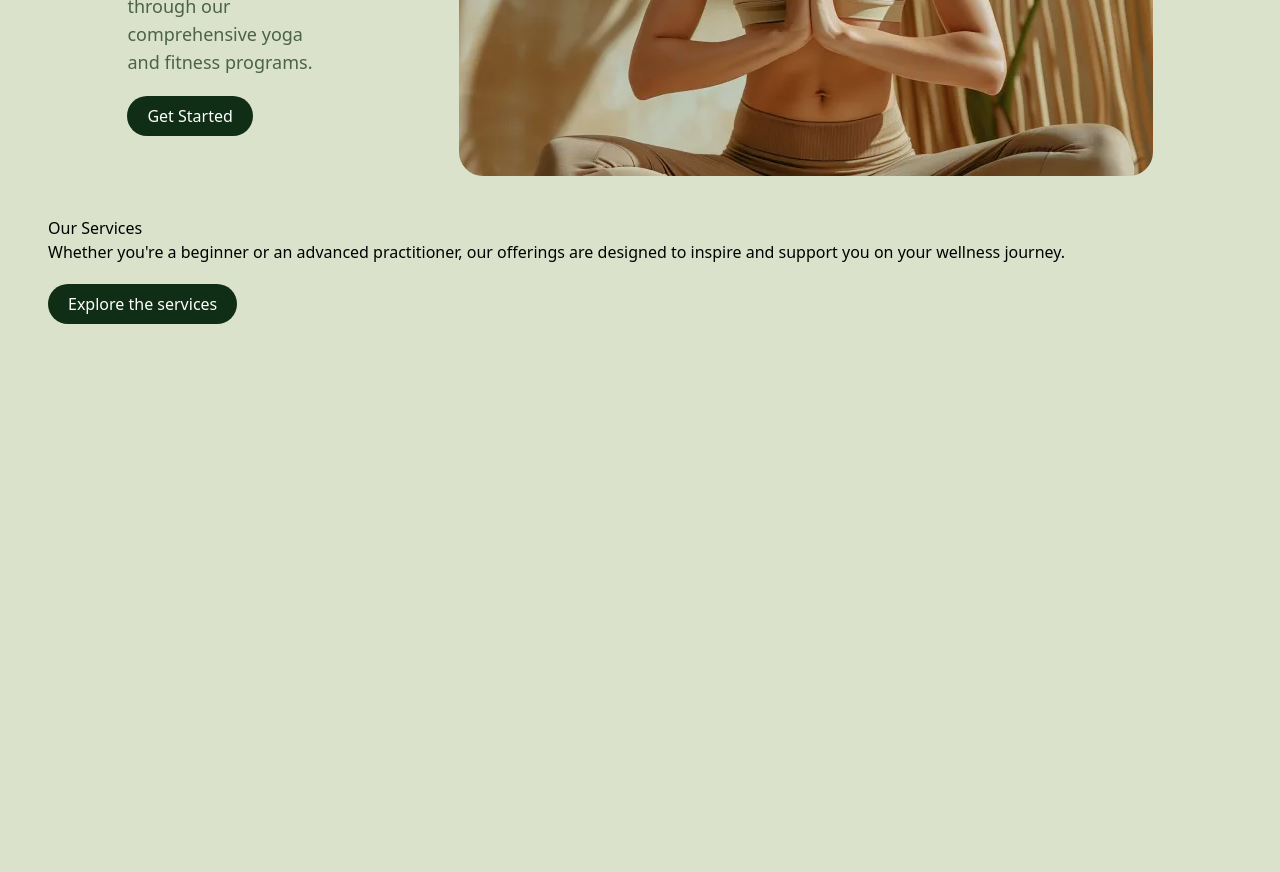
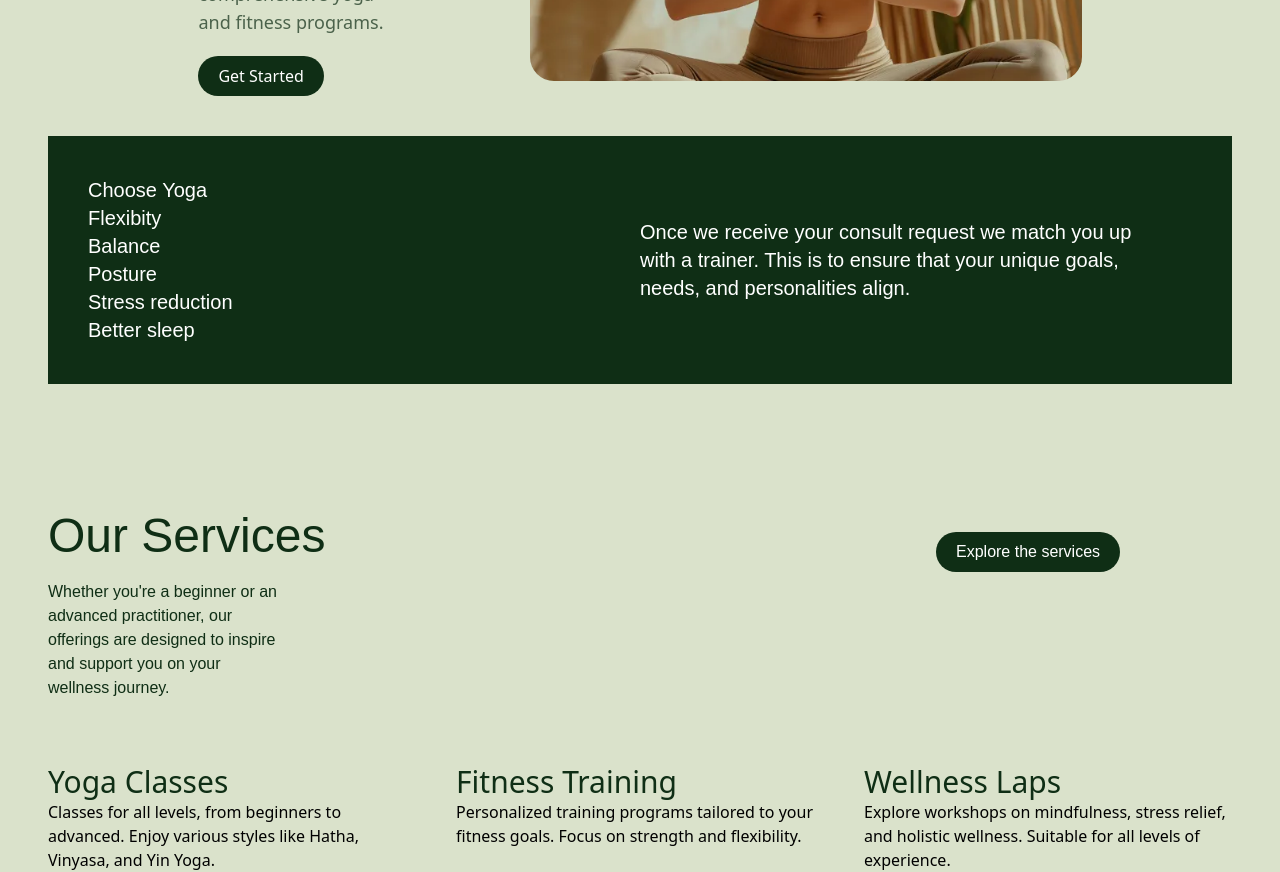
Before and after one commit to KostasTritsonis/yoga, a React (Vite) app: page / in a window 1280 px wide. Shown: the part 520-1392 px from the top of the page. Before the commit the page ends 844 px from the top, so only its background shows below. Built offline with nearby package versions, Linux system fonts and the light colour scheme.

Commit message:
13012025

```diff
--- a/src/Components/Hero.jsx
+++ b/src/Components/Hero.jsx
@@ -14,7 +14,7 @@ const Hero = () => {
             </p>
             <CustomButton title='Get Started' />
         </div>
-        <img className='p-0 rounded-3xl' src={hero} alt="" />
+        <img className='p-0 rounded-3xl w-[50%]' src={hero} alt="" />
     </div>
   )
 }
--- a/src/Components/Services.jsx
+++ b/src/Components/Services.jsx
@@ -3,17 +3,32 @@ import CustomButton from './CustomButton'
 
 const Services = () => {
   return (
-    <div>
-        <div>
-            <p>Our Services</p>
-            <p>Whether you're a beginner or an advanced practitioner, our offerings are designed to inspire and
+    <>
+    <div className='flex justify-between font-pregular items-center mb-16'>
+        <div className=' mt-32 w-[40%] text-primary'>
+            <p className='text-5xl pb-5'>Our Services</p>
+            <p className='w-1/2'>Whether you're a beginner or an advanced practitioner, our offerings are designed to inspire and
             support you on your wellness journey. </p>
-            <CustomButton title='Explore the services' />
         </div>
-        <div>
-
+        <div className='w-[25%]'>
+          <CustomButton title='Explore the services' />
         </div>
     </div>
+    <div className='grid grid-cols-3 gap-10'>
+      <div>
+        <p className='text-primary text-3xl'>Yoga Classes</p>
+        <p>Classes for all levels, from beginners to advanced. Enjoy various styles like Hatha, Vinyasa, and Yin Yoga.</p>
+      </div>
+      <div>
+        <p className='text-primary text-3xl'>Fitness Training</p>
+        <p>Personalized training programs tailored to your fitness goals. Focus on strength and flexibility.</p>
+      </div>
+      <div>
+        <p className='text-primary text-3xl'>Wellness Laps</p>
+        <p>Explore workshops on mindfulness, stress relief, and holistic wellness. Suitable for all levels of experience.</p>
+      </div>
+    </div>
+    </>
   )
 }
 
--- /dev/null
+++ b/src/Components/Statistics.jsx
@@ -0,0 +1,18 @@
+import React from 'react'
+
+const Statistics = () => {
+  return (
+    <div className='flex p-10 w-full bg-primary text-white text-xl font-pregular'>
+        <div className='flex-row w-full'>
+            <p>Choose Yoga</p>
+            <p>Flexibity <br /> Balance <br /> Posture <br /> Stress reduction <br /> Better sleep</p>
+        </div>
+        <div className='flex items-center w-full'>
+        <p className='w-[90%]'>Once we receive your consult request we match you up with a trainer.
+            This is to ensure that your unique goals, needs, and personalities align.</p>
+        </div>
+    </div>
+  )
+}
+
+export default Statistics
--- a/src/Pages/Main.jsx
+++ b/src/Pages/Main.jsx
@@ -1,11 +1,13 @@
 import React from 'react'
 import Hero from '../Components/Hero'
 import Services from '../Components/Services'
+import Statistics from '../Components/Statistics'
 
 const Main = () => {
   return (
     <div>
         <Hero />
+        <Statistics />
         <Services />
     </div>
   )
```
